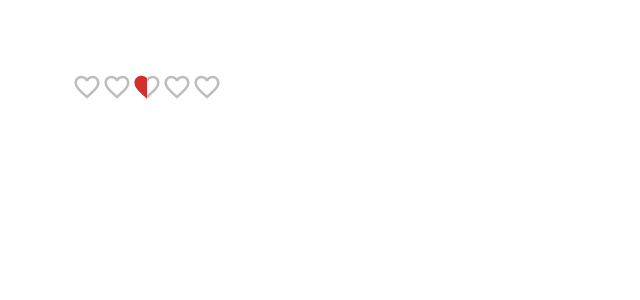
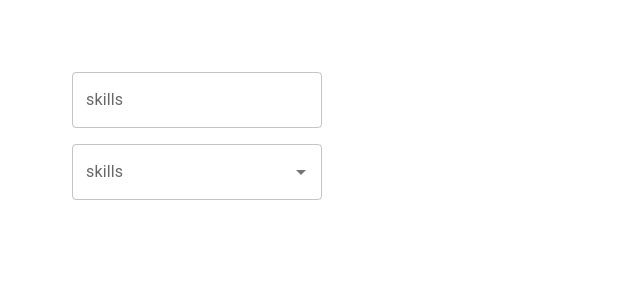
Before and after one commit to MuhdHanish/learnig_mui, a React (Vite) app: page / in a window 1280 px wide. Shown: the top 300 px of the page, without its empty margins (0-640 px from the left). Built offline with nearby package versions, Linux system fonts and the light colour scheme.

Commit message:
lesson 10 - Autocomplete

```diff
--- a/src/App.tsx
+++ b/src/App.tsx
@@ -1,5 +1,6 @@
 import './App.css'
-import MUIRating from './components/MUIRating'
+import MUIAutocomplete from './components/MUIAutoComplete'
+// import MUIRating from './components/MUIRating'
 // import MUISwitch from './components/MUISwitch'
 // import MUICheckBox from './components/MUICheckBox'
 // import { MUIRadioButton } from './components/MUIRadioButton'
@@ -19,7 +20,8 @@ function App() {
         {/* <MUIRadioButton/> */}
         {/* <MUICheckBox/> */}
         {/* <MUISwitch/> */}
-        <MUIRating/>
+        {/* <MUIRating/> */}
+        <MUIAutocomplete/>
       </div>
     </>
   )
--- /dev/null
+++ b/src/components/MUIAutocomplete.tsx
@@ -0,0 +1,48 @@
+import { Autocomplete, Stack, TextField } from "@mui/material";
+import { SyntheticEvent, useState } from "react";
+
+type Skill = {
+    id: number;
+    label: string;
+}
+
+const skills = ["HTML", "CSS", "JAVASCRIPT", "TYPESCRIPT", "PYTHON"];
+const skillsOption = skills.map((skill, index) =>({ id: index + 1 , label: skill }));
+
+const MUIAutocomplete = () => {
+  const [values, setValues] = useState<string[]>([]);
+    const [skill, setSkill] = useState<Skill | null>(null);
+  const handleChange = (
+    _event: SyntheticEvent<Element, Event>,
+    value: string[] | null
+  ) => {
+    setValues(value as string[]);
+  };
+    const handleSkillObjectChange = (
+    _event: SyntheticEvent<Element, Event>,
+    value: Skill | null
+  ) => {
+    setSkill(value);
+  };
+  console.log({values});
+  return (
+    <Stack spacing={2} width={"250px"}>
+      <Autocomplete
+        options={skills}
+        multiple
+        value={values}
+        onChange={handleChange}
+        renderInput={(params) => <TextField {...params} label="skills" />}
+        freeSolo
+      />
+      <Autocomplete
+        options={skillsOption}
+        value={skill}
+        onChange={handleSkillObjectChange}
+        renderInput={(params) => <TextField {...params} label="skills" />}
+      />
+    </Stack>
+  );
+};
+
+export default MUIAutocomplete;
--- a/src/components/MUITextField.tsx
+++ b/src/components/MUITextField.tsx
@@ -9,7 +9,7 @@ export const MUITextField = () => {
   return (
     <Stack spacing={4}>
         <Stack spacing={2} direction={"row"}>
-            <TextField label="Name" variant="outlined"/>
+            <TextField label="Name" variant="outlined" />
             <TextField label="Name" variant="filled"/>
             <TextField label="Name" variant="standard"/>
         </Stack>
@@ -33,7 +33,8 @@ export const MUITextField = () => {
             error={!password} helperText={!password ? `Requried` : `Do not share!`}
             InputProps={{endAdornment:<InputAdornment position="end">
             <IconButton aria-label="eye icon" onClick={()=>{setShow(!show)}}>
-                {show ? <VisibilityOffIcon/> : <VisibilityIcon/>}</IconButton>
+                {show ? <VisibilityOffIcon/> : <VisibilityIcon/>}
+            </IconButton>
             </InputAdornment>}}/>
         </Stack>
     </Stack>
```
